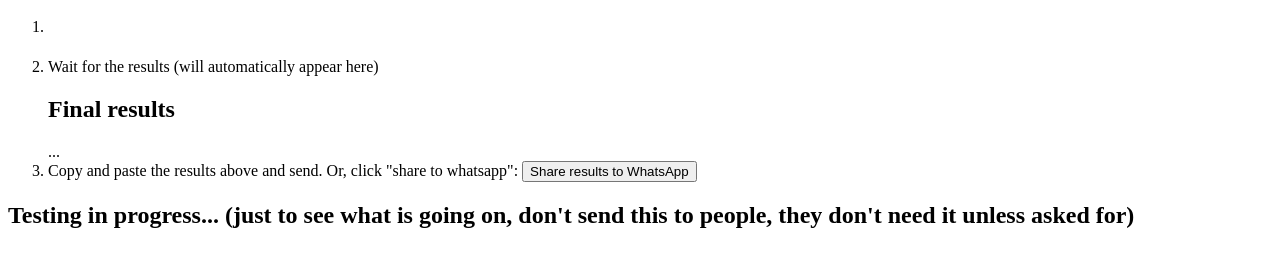
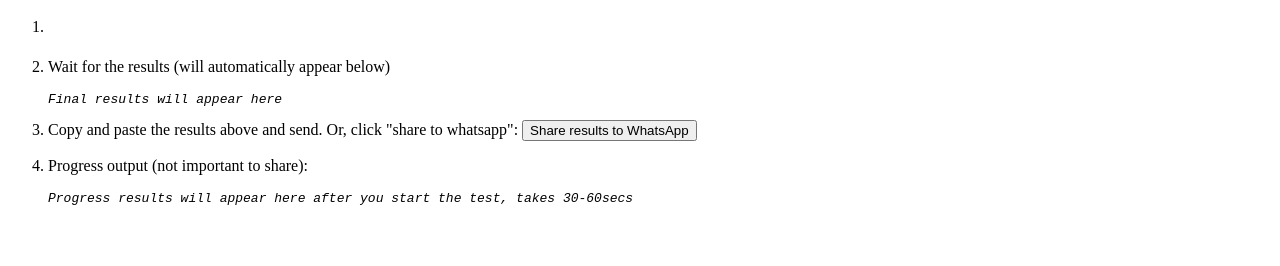
Before and after one commit to j-d-carmichael/api-dummy_d, a website: page docs/index.html in a window 1280 px wide. Shown: the part 48-314 px from the top of the page. Drawn offline with Linux system fonts and the light colour scheme.

Commit message:
Update index.html

```diff
--- a/docs/index.html
+++ b/docs/index.html
@@ -1,6 +1,29 @@
 <html>
 <head>
   <meta content="viewport-fit=cover,width=device-width,initial-scale=1,minimum-scale=1,maximum-scale=1,user-scalable=no" name="viewport">
+</head>
+<body>
+  <h1>How to run and what to share:</h1>
+  <ol>
+    <li><div id="controls"></div></li>
+    <li>
+      <p>Wait for the results (will automatically appear below)</p
+      <div id="summary">
+        <pre><i>Final results will appear here</i></pre>
+      </div>
+    </li>
+    <li>
+      Copy and paste the results above and send. Or, click "share to whatsapp": <button onclick="shareResults()"> Share results to WhatsApp </button>
+    </li>
+    <li>
+      <p>Progress output (not important to share):</h2>
+      <div id="result">
+        <pre><i>Progress results will appear here after you start the test, takes 30-60secs</i></pre>
+      </div>
+    </li>
+  </ol>
+
+
 
   <script type="module">
     import SpeedTest from 'https://cdn.skypack.dev/@cloudflare/speedtest';
@@ -48,30 +71,10 @@
       wrapper.appendChild(resTxt);
     }
 
-    function whatsapp() {
+    function shareResults() {
         window.open(`whatsapp://send?text=${resultsJson}`)
     }
 
   </script>
-</head>
-<body>
-  <h1>How to run and what to share:</h1>
-  <ol>
-    <li><div id="controls"></div></li>
-    <li>
-      <p>Wait for the results (will automatically appear here)</p>
-      <h2>Final results</h2>
-      <div id="summary">...</div>
-    </li>
-    <li>
-      Copy and paste the results above and send. Or, click "share to whatsapp": <button onclick="whatsapp()"> Share results to WhatsApp </button>
-    </li>
-  </ol>
-
-
-  <div>
-    <h2>Testing in progress... (just to see what is going on, don't send this to people, they don't need it unless asked for)</h2>
-    <div id="result"></div>
-  </div>
 </body>
 </html>
```
